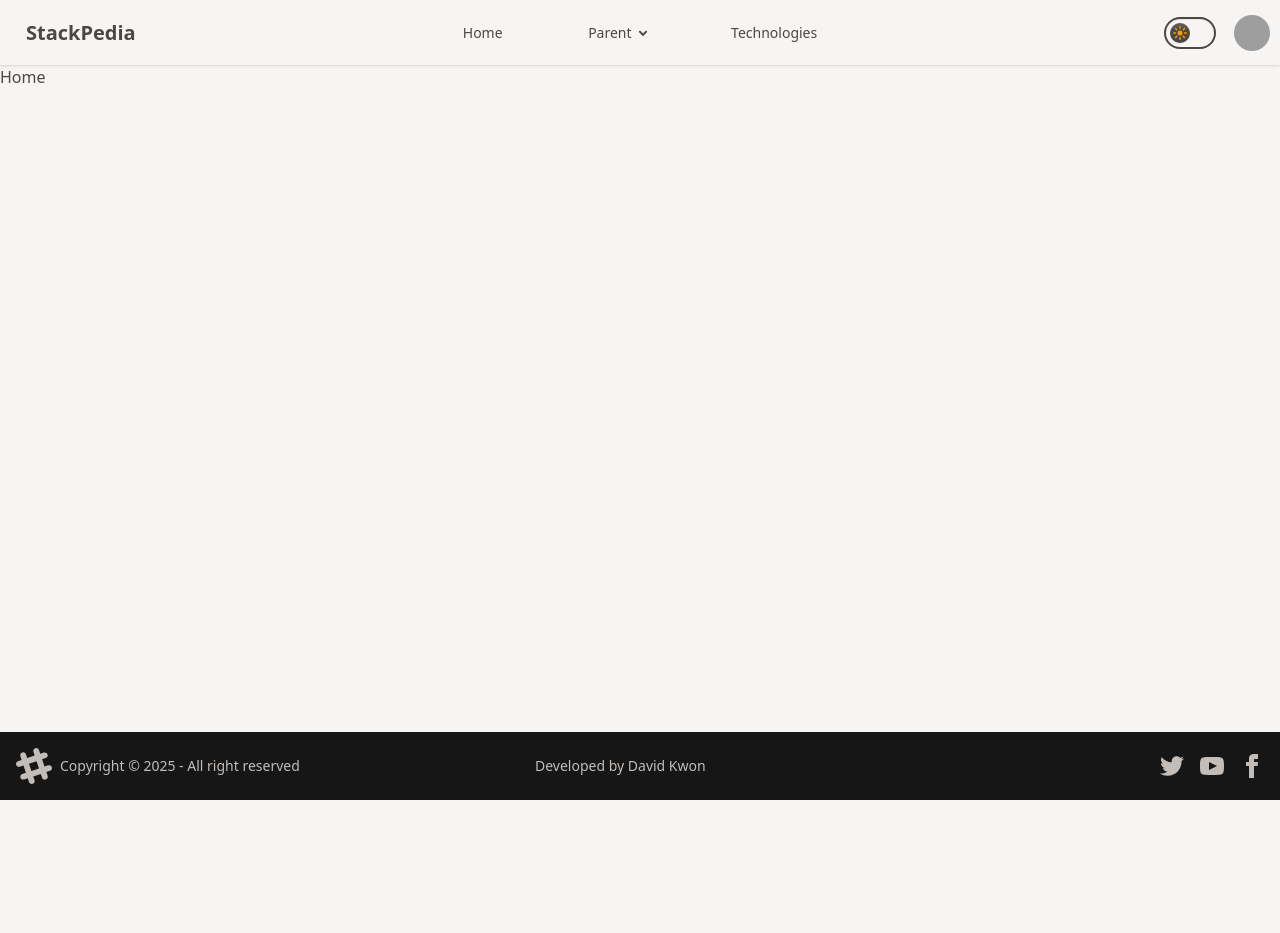
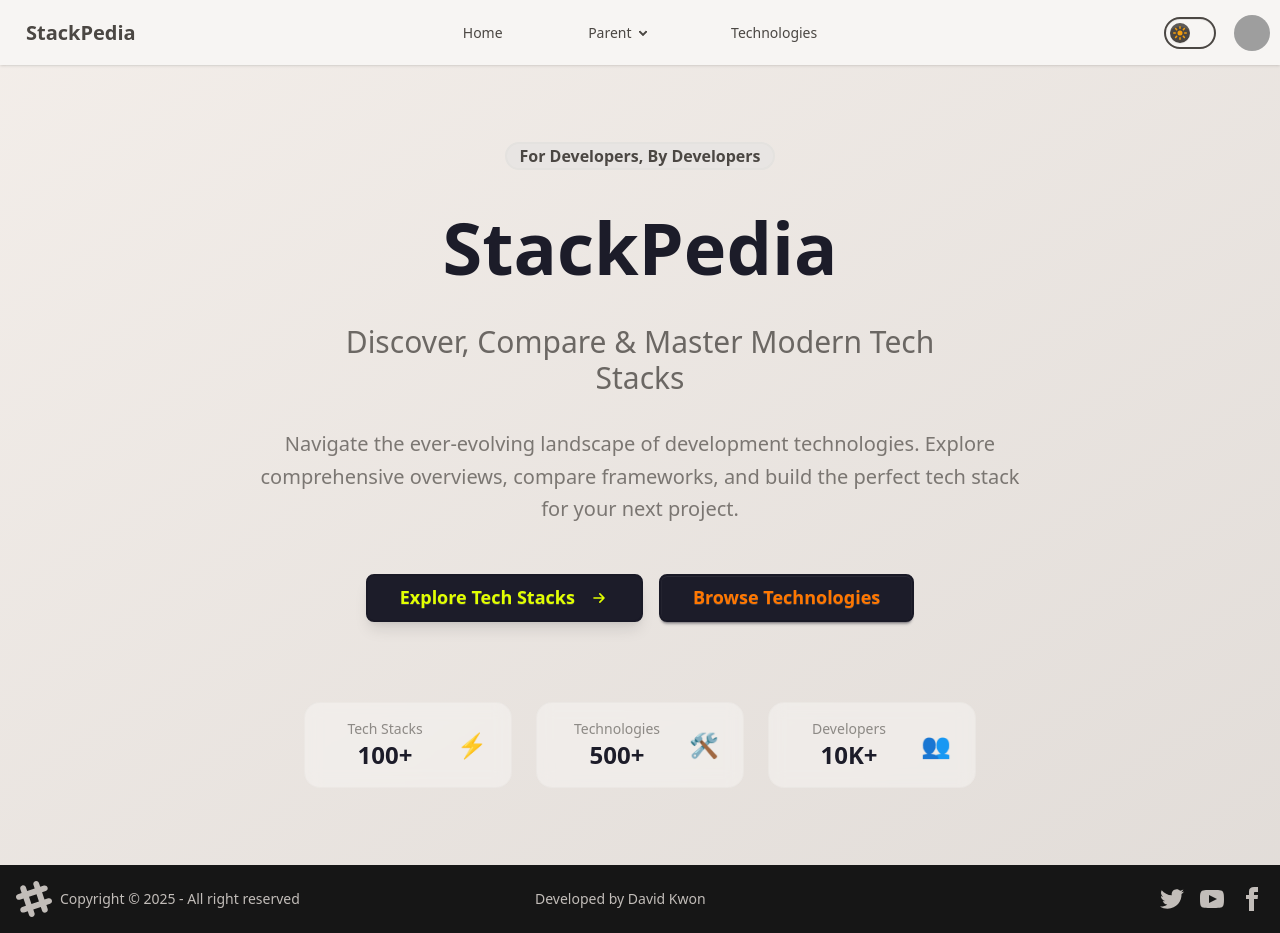
Before and after one commit to dkwon1223/stackpedia-v2-client, a React (Vite) app: page / in a window 1280 px wide. Before the commit the page ends 800 px from the top, so only its background shows below. Built offline with nearby package versions, Linux system fonts and the light colour scheme; grey boxes are pictures that could not be loaded.

Commit message:
Implement hero component

```diff
--- /dev/null
+++ b/src/components/Hero.tsx
@@ -0,0 +1,55 @@
+
+const Hero = () => {
+  return (
+    <div className="hero bg-gradient-to-br from-base-200 to-base-300 min-h-screen">
+      <div className="hero-content text-center max-w-4xl">
+        <div className="space-y-8">
+          <div className="badge badge-soft badge-lg font-semibold">
+            For Developers, By Developers
+          </div>
+          <h1 className="text-6xl md:text-7xl font-bold bg-gradient-to-r from-primary to-secondary bg-clip-text text-transparent leading-tight">
+            StackPedia
+          </h1>
+          <h2 className="text-2xl md:text-3xl font-medium text-base-content/80 max-w-2xl mx-auto">
+            Discover, Compare & Master Modern Tech Stacks
+          </h2>
+          <p className="text-lg md:text-xl text-base-content/70 max-w-3xl mx-auto leading-relaxed">
+            Navigate the ever-evolving landscape of development technologies.
+            Explore comprehensive overviews, compare frameworks, and build the perfect
+            tech stack for your next project.
+          </p>
+          <div className="flex flex-col sm:flex-row gap-4 justify-center items-center pt-4">
+            <button className="btn btn-primary btn-lg px-8 shadow-lg hover:shadow-xl transition-all duration-300">
+              Explore Tech Stacks
+              <svg className="w-5 h-5 ml-2" fill="none" stroke="currentColor" viewBox="0 0 24 24">
+                <path strokeLinecap="round" strokeLinejoin="round" strokeWidth={2} d="M13 7l5 5m0 0l-5 5m5-5H6" />
+              </svg>
+            </button>
+            <button className="btn btn-secondary btn-lg px-8">
+              Browse Technologies
+            </button>
+          </div>
+          <div className="grid grid-cols-1 md:grid-cols-3 gap-6 pt-12 max-w-2xl mx-auto">
+            <div className="stat bg-base-100/50 rounded-2xl backdrop-blur-sm border border-base-300/30">
+              <div className="stat-figure text-primary text-2xl">⚡</div>
+              <div className="stat-title text-sm">Tech Stacks</div>
+              <div className="stat-value text-2xl text-primary">100+</div>
+            </div>
+            <div className="stat bg-base-100/50 rounded-2xl backdrop-blur-sm border border-base-300/30">
+              <div className="stat-figure text-primary text-2xl">🛠️</div>
+              <div className="stat-title text-sm">Technologies</div>
+              <div className="stat-value text-2xl text-primary">500+</div>
+            </div>
+            <div className="stat bg-base-100/50 rounded-2xl backdrop-blur-sm border border-base-300/30">
+              <div className="stat-figure text-primary text-2xl">👥</div>
+              <div className="stat-title text-sm">Developers</div>
+              <div className="stat-value text-2xl text-primary">10K+</div>
+            </div>
+          </div>
+        </div>
+      </div>
+    </div>
+  );
+};
+
+export default Hero;
--- a/src/pages/Home.tsx
+++ b/src/pages/Home.tsx
@@ -1,7 +1,10 @@
+import Hero from "../components/Hero"
 
 const Home = () => {
   return (
-    <div>Home</div>
+    <>
+      <Hero />
+    </>
   )
 }
 
```
